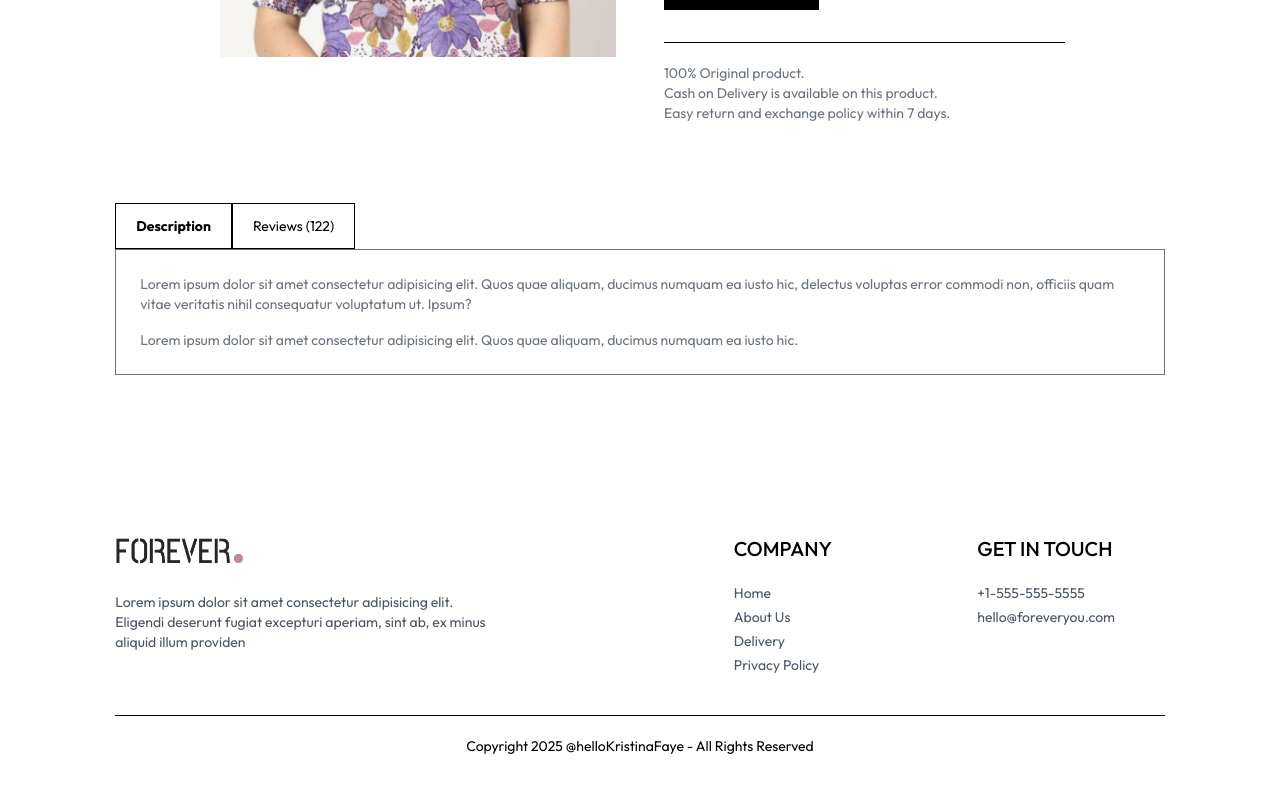
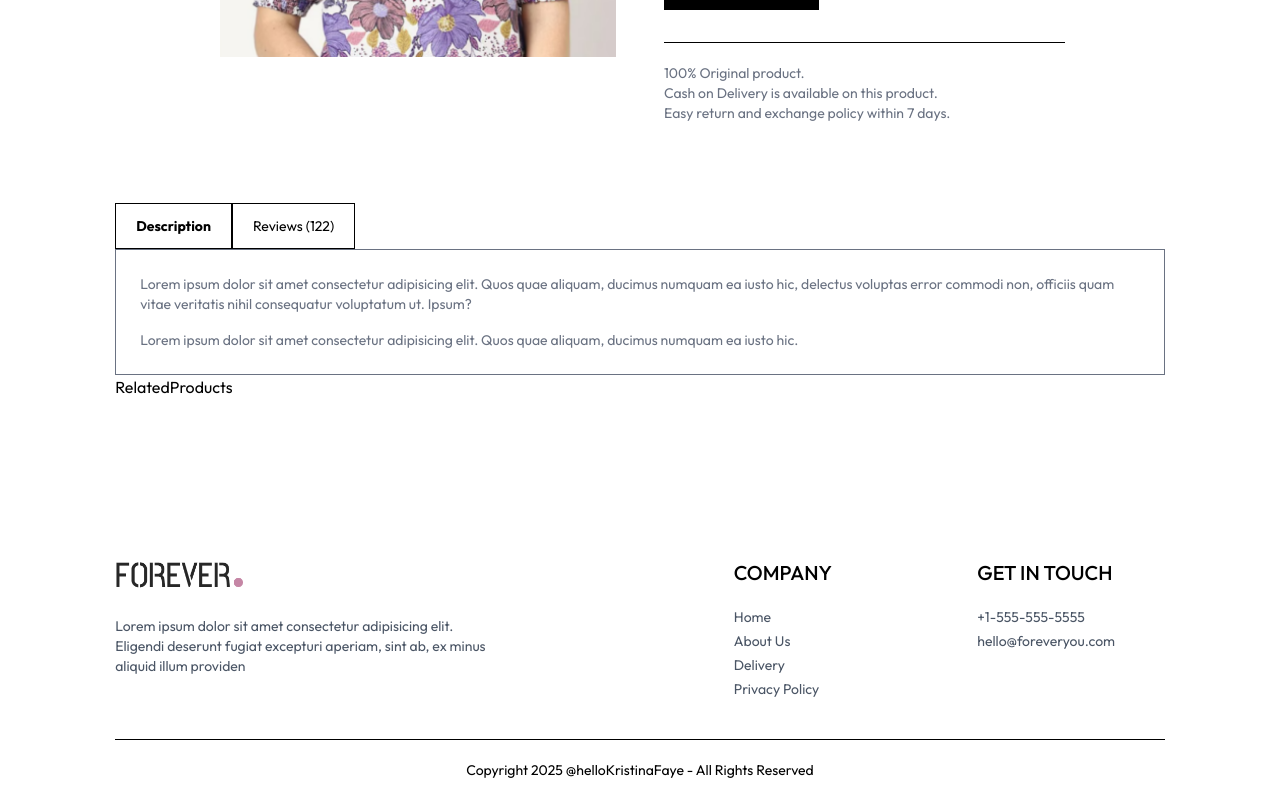
Before and after one commit to hellokristinafaye/clothing-ecommerce, a React (Vite) app: page /product/aaaaa in a window 1280 px wide. Shown: the part 547-1347 px from the top of the page. Before the commit the page ends 1323 px from the top, so only its background shows below. Built offline with nearby package versions, Linux system fonts and the light colour scheme.

Commit message:
Related products mounted

```diff
--- a/src/pages/Product.jsx
+++ b/src/pages/Product.jsx
@@ -2,6 +2,7 @@ import React, { useContext, useEffect, useState } from "react";
 import { useParams } from "react-router-dom";
 import { ShopContext } from "../context/ShopContext";
 import { assets } from "../assets/frontend_assets/assets";
+import RelatedProducts from "../components/RelatedProducts";
 
 const Product = () => {
   const { productId } = useParams();
@@ -108,7 +109,7 @@ const Product = () => {
 
       {/* ------------ Display Related Products --------------- */}
 
-
+      <RelatedProducts/>
     </div>
   ) : (
     <div className="opacity-0"></div>
```
